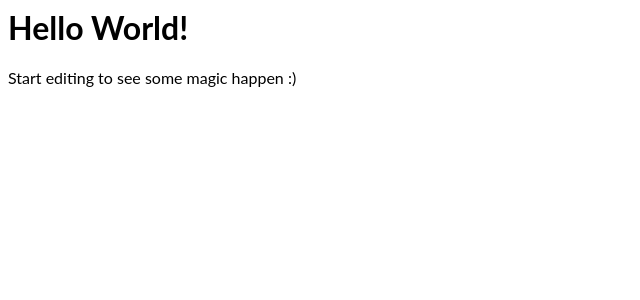
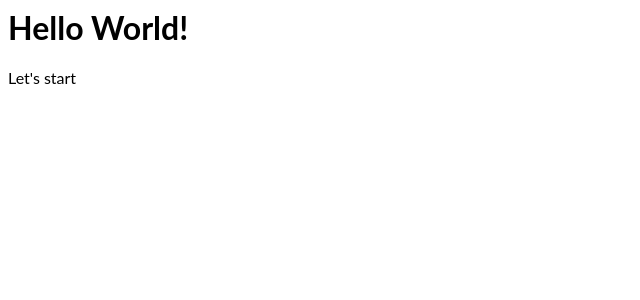
Before and after one commit to zhassulanbaimukhamedov/react-mr6xwb, a React (Create React App) app: page / in a window 1280 px wide. Shown: the top 300 px of the page, without its empty margins (0-640 px from the left). Built offline with nearby package versions, Linux system fonts and the light colour scheme.

Commit message:
1 file modified

```diff
--- a/src/App.js
+++ b/src/App.js
@@ -5,7 +5,7 @@
   return (
     <div>
       <h1>Hello World!</h1>
-      <p>Start editing to see some magic happen :)</p>
+      <p>Let's start</p>
     </div>
   );
 }
```
